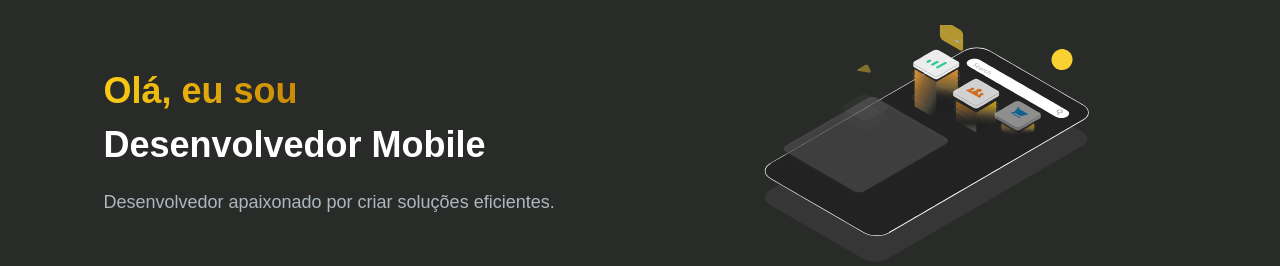
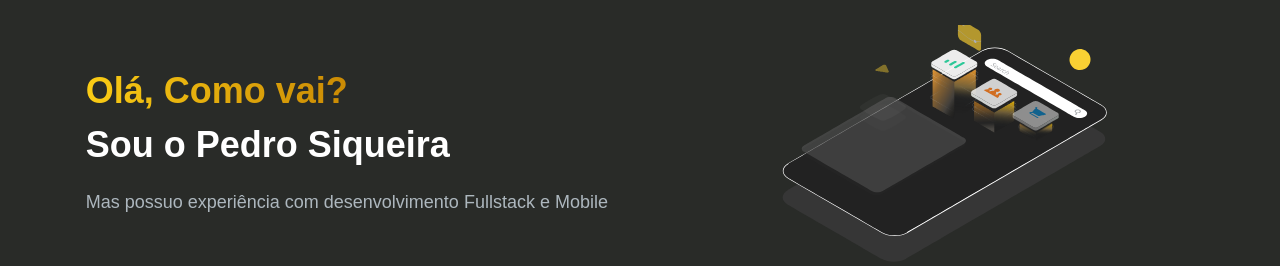
Before and after one commit to PedroHSiqueira/Next_Portifolio, a Next.js app: page / in a window 1280 px wide. Shown: the part 173-439 px from the top of the page. Built offline with nearby package versions, Linux system fonts and the light colour scheme.

Commit message:
Add Dashboard With Api project to portifolio

```diff
--- a/src/components/typing.tsx
+++ b/src/components/typing.tsx
@@ -15,11 +15,11 @@ export function Typing() {
       <div className="flex flex-col justify-around md:flex-row">
         <div className="col-span-8 place-self-center text-center sm:text-left justify-self-start">
           <h1 className="text-white mb-4 text-xl sm:text-2xl lg:text-4xl lg:leading-normal font-extrabold">
-            <span className="bg-clip-text text-transparent bg-gradient-to-r from-yellow-400 to-yellow-600">Olá, eu sou</span>
+            <span className="bg-clip-text text-transparent bg-gradient-to-r from-yellow-400 to-yellow-600">Olá, Como vai?</span>
             <br></br>
-            <TypeAnimation sequence={["Pedro Siqueira", 1000, "Desenvolvedor FullStack", 1000, "Desenvolvedor Mobile", 1000]} wrapper="span" speed={50} repeat={Infinity} />
+            <TypeAnimation sequence={["Sou o Pedro Siqueira", 1000, "Sou Dev Backend", 1000]} wrapper="span" speed={50} repeat={Infinity} />
           </h1>
-            <p className="text-[#ADB7BE] text-xs sm:text-lg mb-6">Desenvolvedor apaixonado por criar soluções eficientes.</p>
+            <p className="text-[#ADB7BE] text-xs sm:text-lg mb-6">Mas possuo experiência com desenvolvimento Fullstack e Mobile</p>
         </div>
         <div className=" flex items-center justify-center col-span-4 place-self-center mt-4 lg:mt-0">
           <div className="w-4/6">{View}</div>
```
